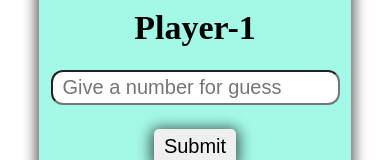
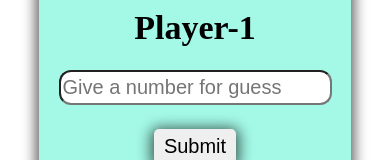
Before and after one commit to foysalhasib/Game-number-guess, a plain HTML site: page index.html in a window 390 px wide. Shown: the part 230-390 px from the top of the page. Drawn offline with Linux system fonts and the light colour scheme.

Commit message:
input update for responsive.

```diff
--- a/css/style.css
+++ b/css/style.css
@@ -73,7 +73,7 @@ h1 {
 }
 
 input {
-  padding: 4px 10px;
+  padding: 4px 2px;
   font-size: 20px;
   border-radius: 12px;
 }
```
